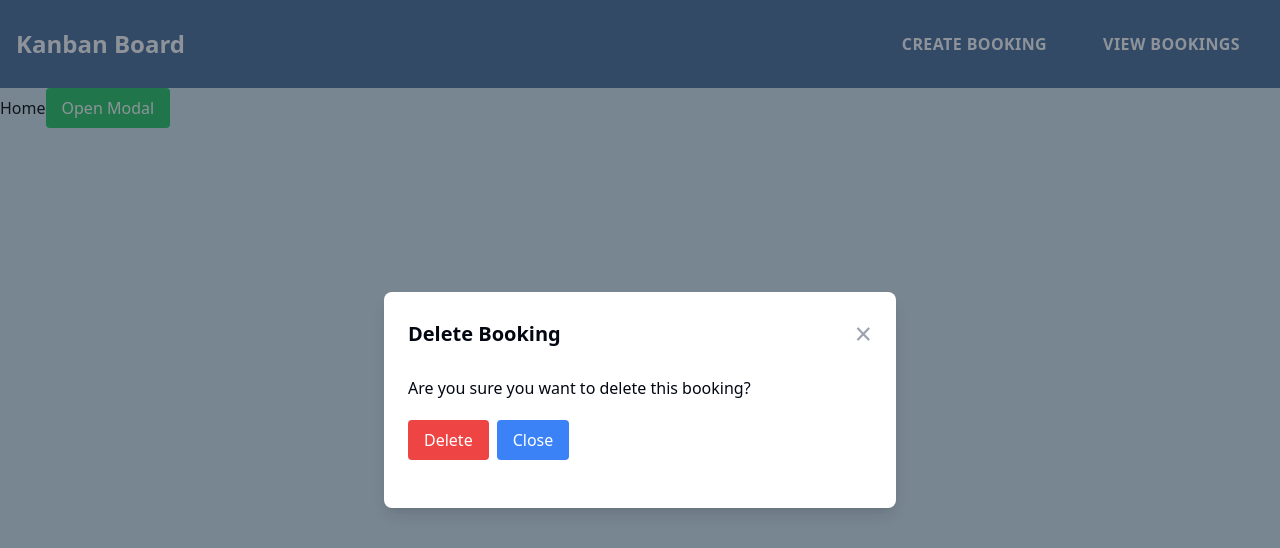
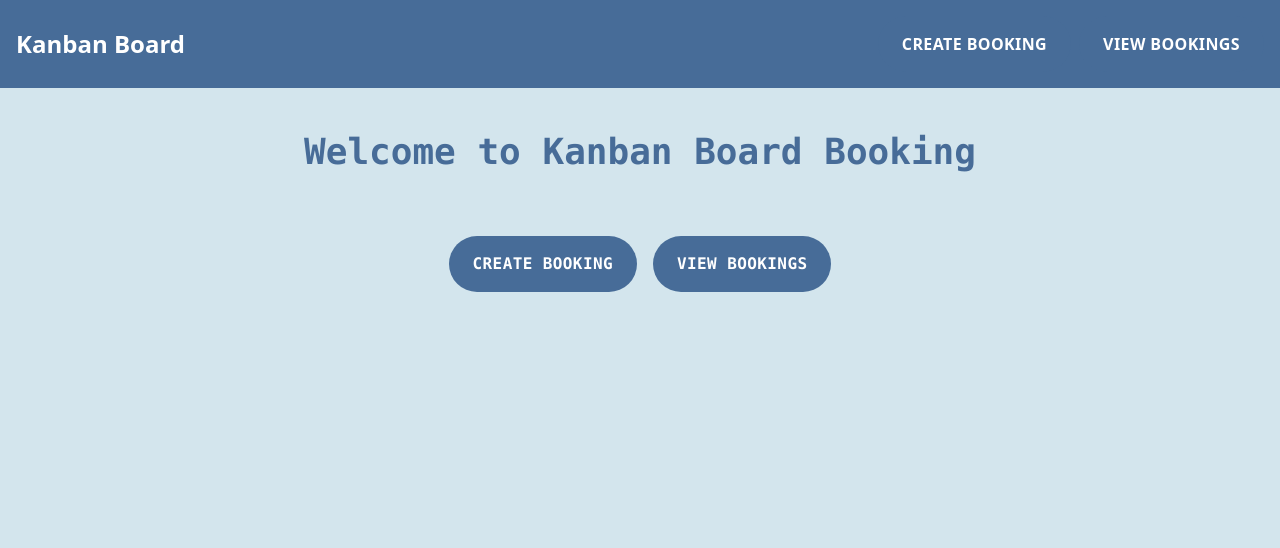
Before and after one commit to abdalhamedemad/Kanban-Board-Bookings, a React (Vite) app: page /home in a window 1280 px wide. Shown: the top 548 px of the page. Built offline with nearby package versions, Linux system fonts and the light colour scheme.

Commit message:
feat: add home page

```diff
--- a/src/pages/Home.tsx
+++ b/src/pages/Home.tsx
@@ -1,31 +1,27 @@
-import CreateBookingForm from "../components/CreateBookingForm";
-import Modal from "../ui/Modal";
-import { useState } from "react";
+import Button from "../ui/Button";
+
 function Home() {
-  const [isModalOpen, setModalOpen] = useState(false);
-
-  const openModal = () => setModalOpen(true);
-  const closeModal = () => setModalOpen(false);
   return (
-    <div>
-      Home
-      <button
-        onClick={openModal}
-        className="bg-green-500 text-white px-4 py-2 rounded hover:bg-green-600"
-      >
-        Open Modal
-      </button>
-      <Modal isOpen={true} onClose={() => {}} title="Delete Booking">
-        <p>Are you sure you want to delete this booking?</p>
-        <div className="flex gap-2 mt-5">
-          <button className="bg-red-500 text-white px-4 py-2 rounded hover:bg-red-600">
-            Delete
-          </button>
-          <button className="bg-blue-500 text-white px-4 py-2 rounded hover:bg-blue-600">
-            Close
-          </button>
+    <div className="max-w-3xl mx-auto px-4 py-6 text-[#476c98] mt-5 font-mono">
+      <div className="flex flex-col items-center justify-center gap-16">
+        <h1
+          className="
+      text-4xl font-semibold text-center
+      "
+        >
+          Welcome to Kanban Board Booking
+        </h1>
+        <div>
+          <div className="flex items-center justify-start gap-4">
+            <Button type="primary" to="/create-booking">
+              Create Booking
+            </Button>
+            <Button type="primary" to="/board-booking">
+              View Bookings
+            </Button>
+          </div>
         </div>
-      </Modal>
+      </div>
     </div>
   );
 }
```
